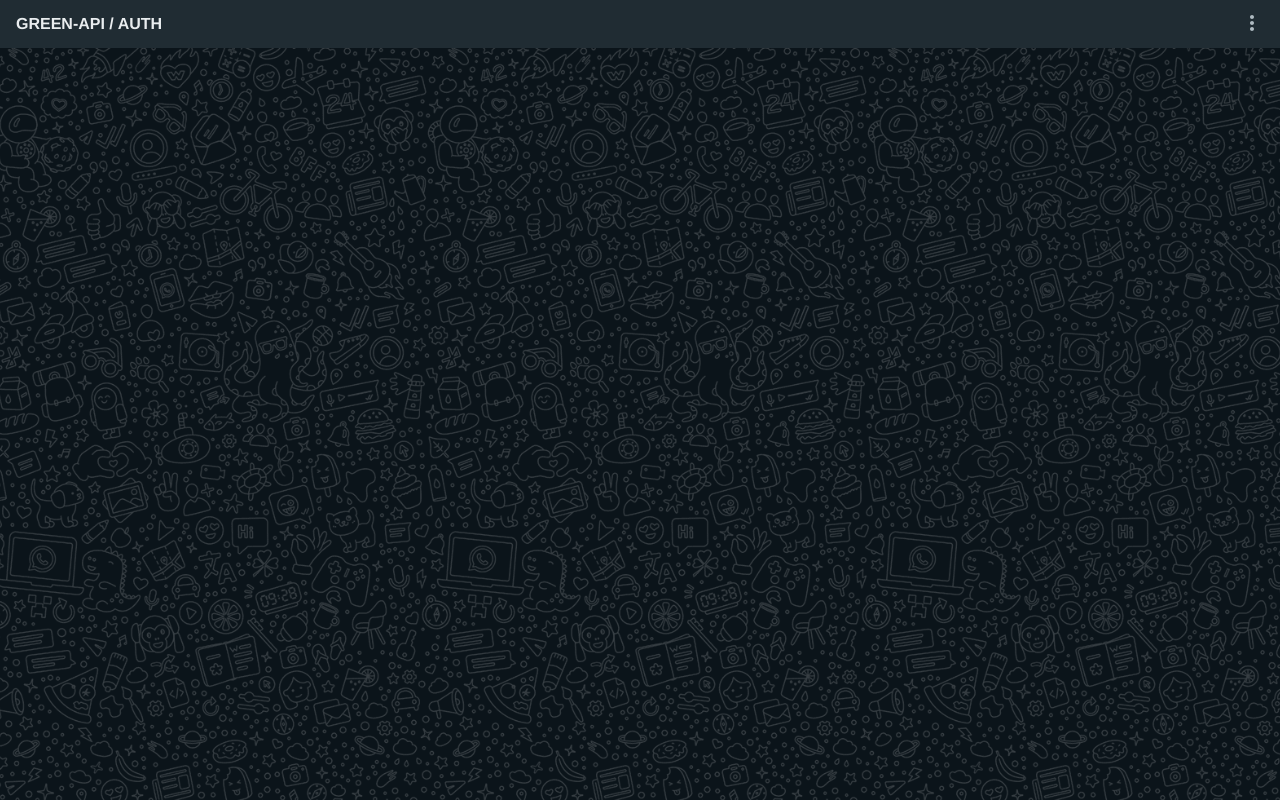
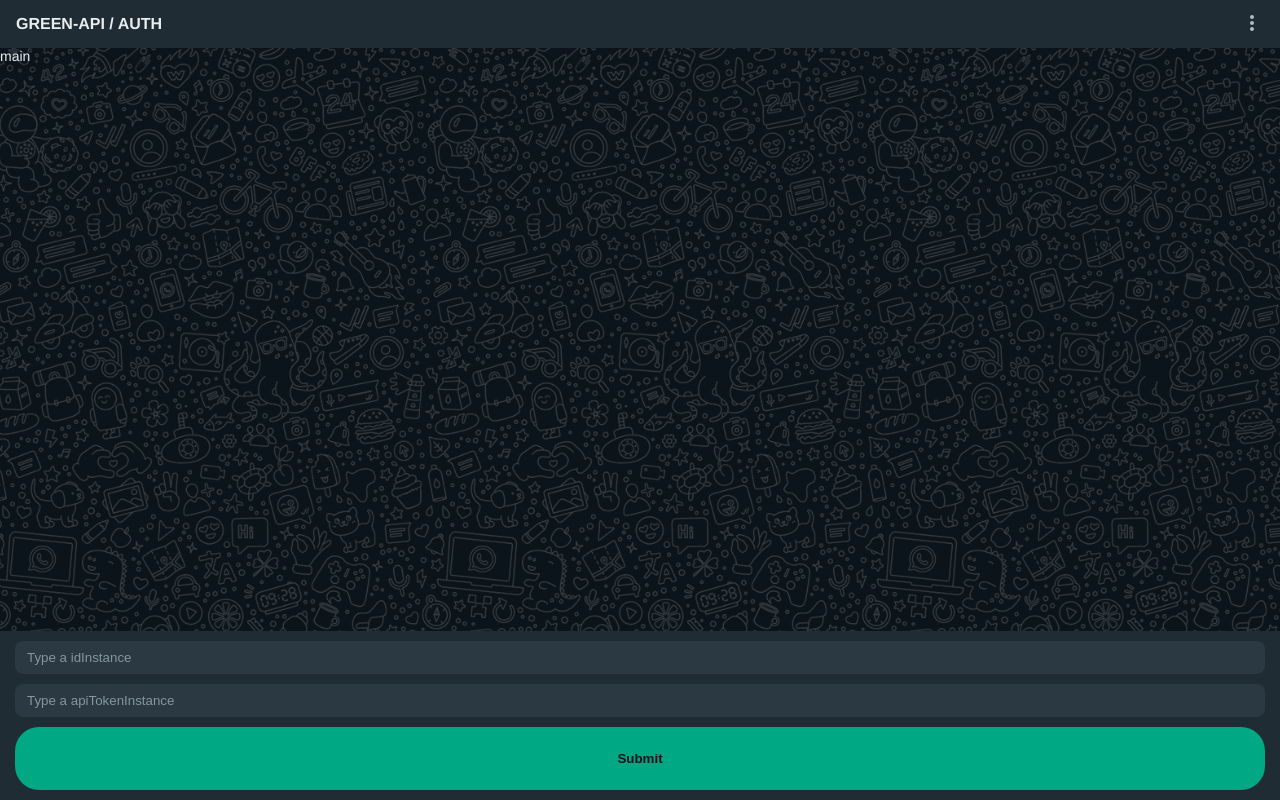
Before and after one commit to Fpsska/Green-Api-Tester, a React (Create React App) app: page / in a window 1280 px wide. Built offline with nearby package versions, Linux system fonts and the light colour scheme.

Commit message:
feat: create Footer.tsx, AuthForm.tsx components, add styles & add -green-color, -green-color, -grey, -silver-color vars

```diff
--- a/src/app/components/layout/App/App.tsx
+++ b/src/app/components/layout/App/App.tsx
@@ -1,6 +1,7 @@
 import React from 'react';
 
 import Header from 'app/components/layout/Header/Header';
+import Footer from 'app/components/layout/Footer/Footer';
 
 import './App.css';
 import 'assets/styles/style.scss';
@@ -11,6 +12,8 @@
     return (
         <div className="App">
             <Header />
+            <main className="main">main</main>
+            <Footer />
         </div>
     );
 };
--- /dev/null
+++ b/src/app/components/layout/AuthForm/AuthForm.tsx
@@ -0,0 +1,36 @@
+import React from 'react';
+
+import './auth-form.scss';
+
+// /. imports
+
+const AuthForm: React.FC = () => {
+    return (
+        <form
+            className="auth-form"
+            action="#"
+            onSubmit={e => e.preventDefault()}
+        >
+            <input
+                className="auth-form__input"
+                type="text"
+                required
+                placeholder="Type a idInstance"
+            />
+            <input
+                className="auth-form__input"
+                type="text"
+                required
+                placeholder="Type a apiTokenInstance"
+            />
+            <button
+                className="auth-form__button"
+                type="submit"
+            >
+                Submit
+            </button>
+        </form>
+    );
+};
+
+export default AuthForm;
--- /dev/null
+++ b/src/app/components/layout/AuthForm/auth-form.scss
@@ -0,0 +1,45 @@
+@import 'assets/styles/vars.scss';
+
+// /. imports
+
+.auth-form {
+
+    display: flex;
+    flex-direction: column;
+
+    background-color: $charleston-green-color;
+    padding: 10px 15px;
+
+    :not(:last-child) {
+        margin-bottom: 10px;
+    }
+
+    &__input {
+        background-color: $outer-space-color;
+        color: $light-silver-color;
+        padding: 9px 12px;
+        border-radius: 8px;
+        border: transparent;
+
+        &::placeholder {
+            color: $cool-grey;
+        }
+    }
+
+    &__button {
+        position: relative;
+        text-align: center;
+        padding: 24px;
+        border-radius: 24px;
+        border: transparent;
+        cursor: pointer;
+        background-color: $munsell-green-color;
+        color: $chinese-black-color;
+        font-weight: 700;
+        transition: background .25s ease-in-out;
+
+        &:hover {
+            background-color: $caribbean-green-color;
+        }
+    }
+}
--- /dev/null
+++ b/src/app/components/layout/Footer/Footer.tsx
@@ -0,0 +1,17 @@
+import React from 'react';
+
+import AuthForm from 'app/components/layout/AuthForm/AuthForm';
+
+import './footer.scss';
+
+// /. imports
+
+const Footer: React.FC = () => {
+    return (
+        <footer className="footer">
+            <AuthForm />
+        </footer>
+    );
+};
+
+export default Footer;
--- /dev/null
+++ b/src/app/components/layout/Footer/footer.scss
@@ -0,0 +1,5 @@
+@import 'assets/styles/vars.scss';
+
+// /. imports
+
+.footer {}
--- a/src/assets/styles/_vars.scss
+++ b/src/assets/styles/_vars.scss
@@ -1,7 +1,11 @@
 $bright-gray-color: #e9edef;
+$light-silver-color: #d1d7db;
+$cool-grey: #8696A0;
 $cadet-blue-color: #aebac1;
 $chinese-black-color: #0b141a;
 $charleston-green-color: #202c33;
 $outer-space-color: #2a3942;
 $ucla-blue-color: #51608B;
 $emerald-color: #63cb77;
+$munsell-green-color: #00a884;
+$caribbean-green-color: #06cf9c;
--- a/src/assets/styles/style.scss
+++ b/src/assets/styles/style.scss
@@ -40,4 +40,13 @@
     height: 100%;
 }
 
+.App {
+    display: flex;
+    flex-direction: column;
+}
+
+.main {
+    flex: 1 1 auto;
+}
+
 // /. general-styles
```
